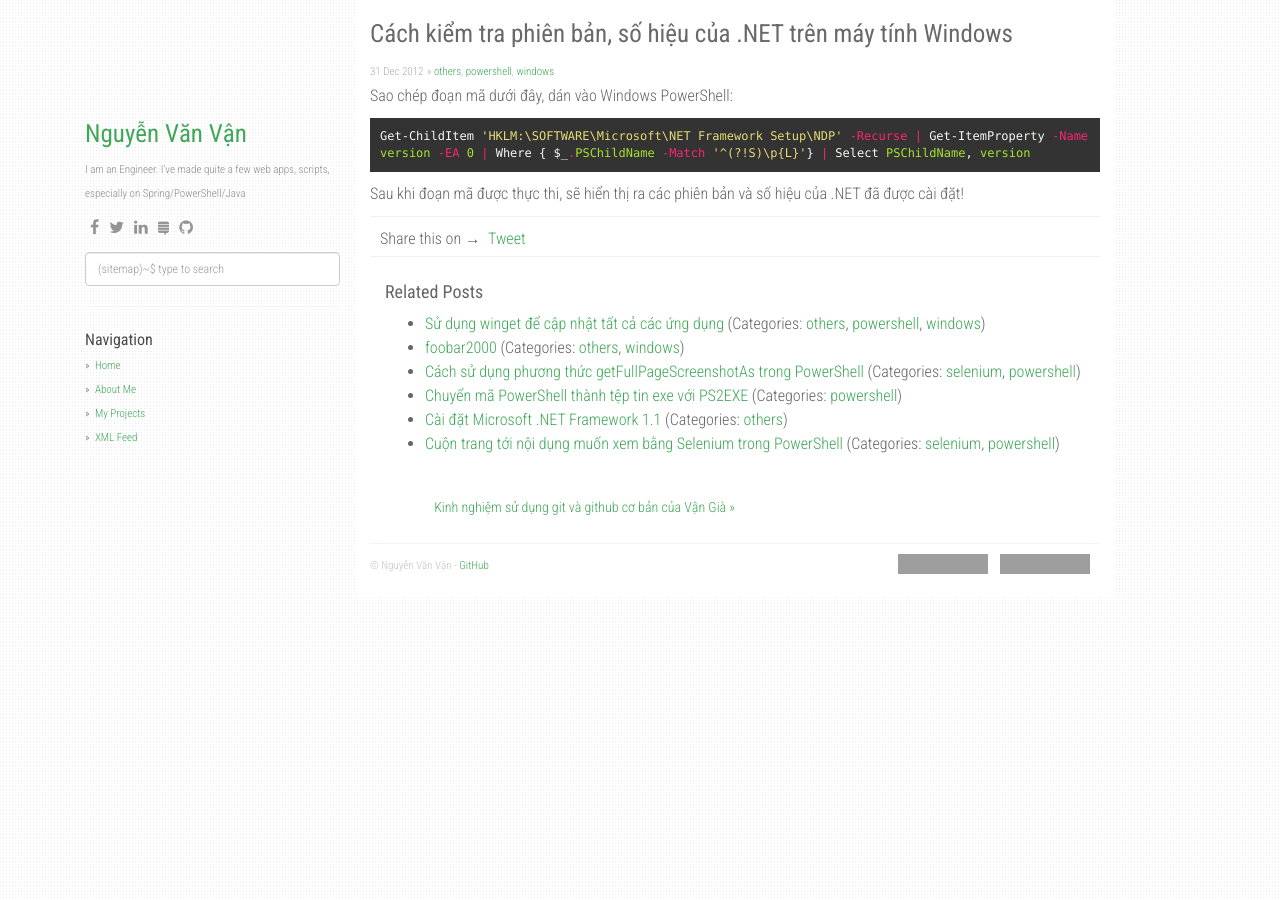
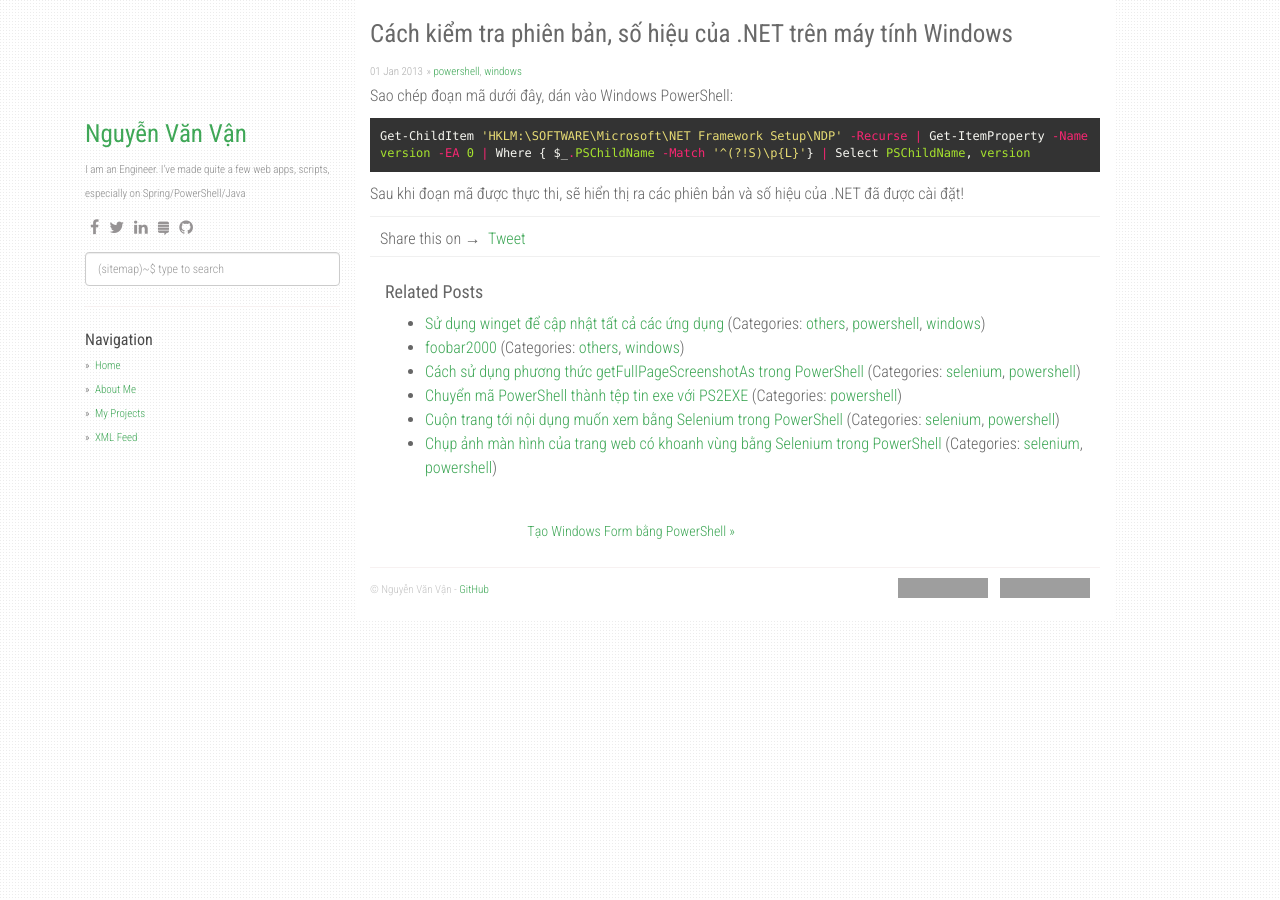
Before and after one commit to vegetaz/vegetaz.github.io, a Jekyll site: the page built from _posts/2013/01/2013-01-01-check-version-dot-net.markdown, in a window 1280 px wide. Built offline with Jekyll 4.4.1, drawn with Linux system fonts in a browser that asks for light colours; nearby versions of some CDN libraries; comment, search, counter and statistics services are not loaded; some of the changed lines change nothing that is shown; grey boxes are pictures that could not be loaded.

Commit message:
.net in powershell

````diff
--- a/_posts/2013/01/2013-01-01-check-version-dot-net.markdown
+++ b/_posts/2013/01/2013-01-01-check-version-dot-net.markdown
@@ -1,8 +1,8 @@
 ---
 layout: post
 title: "Cách kiểm tra phiên bản, số hiệu của .NET trên máy tính Windows"
-date: 2013-01-01 00:25:25 +0700
-categories: [others, powershell, windows]
+date: 2013-01-01 07:07:07 +0700
+categories: [powershell, windows]
 ---
 
 Sao chép đoạn mã dưới đây, dán vào Windows PowerShell:
--- /dev/null
+++ b/_posts/2013/01/2013-01-02-create-net-form-in-powershell.markdown
@@ -0,0 +1,45 @@
+---
+layout: post
+title: "Tạo Windows Form bằng PowerShell"
+date: 2013-01-02 07:07:07 +0700
+categories: [powershell, windows]
+---
+
+### Yêu cầu
+[.NET Framework](https://dotnet.microsoft.com/en-us/download/dotnet-framework)
+[PowerShell](https://github.com/PowerShell/PowerShell/releases)
+
+### Sử dụng
+Mở chương trình `Windows PowerShell ISE` hoặc bất kỳ chương trình viết, chỉnh sửa mã (code), khai báo 2 lớp (class) dưới đây:
+```powershell
+Add-Type -AssemblyName System.Windows.Forms
+Add-Type -AssemblyName System.Drawing
+```
+
+#### Form
+Khai báo biểu mẫu (form):
+```powershell
+$form = New-Object System.Windows.Forms.Form
+```
+
+Tiêu đề (title) cho biểu mẫu:
+```powershell
+$form.Text = 'Title là tiêu đề'
+```
+
+Kích thước (size) của biểu mẫu:
+```powershell
+$form.Size = New-Object System.Drawing.Size(300,200)
+```
+
+Vị trí (position) của biểu mẫu trên màn hình:
+```powershell
+$form.StartPosition = 'CenterScreen'
+# Hoặc
+$form.StartPosition = [System.Windows.Forms.FormStartPosition]::CenterScreen
+```
+
+Hiển thị biểu mẫu:
+```powershell
+$form.ShowDialog()
+```
````
